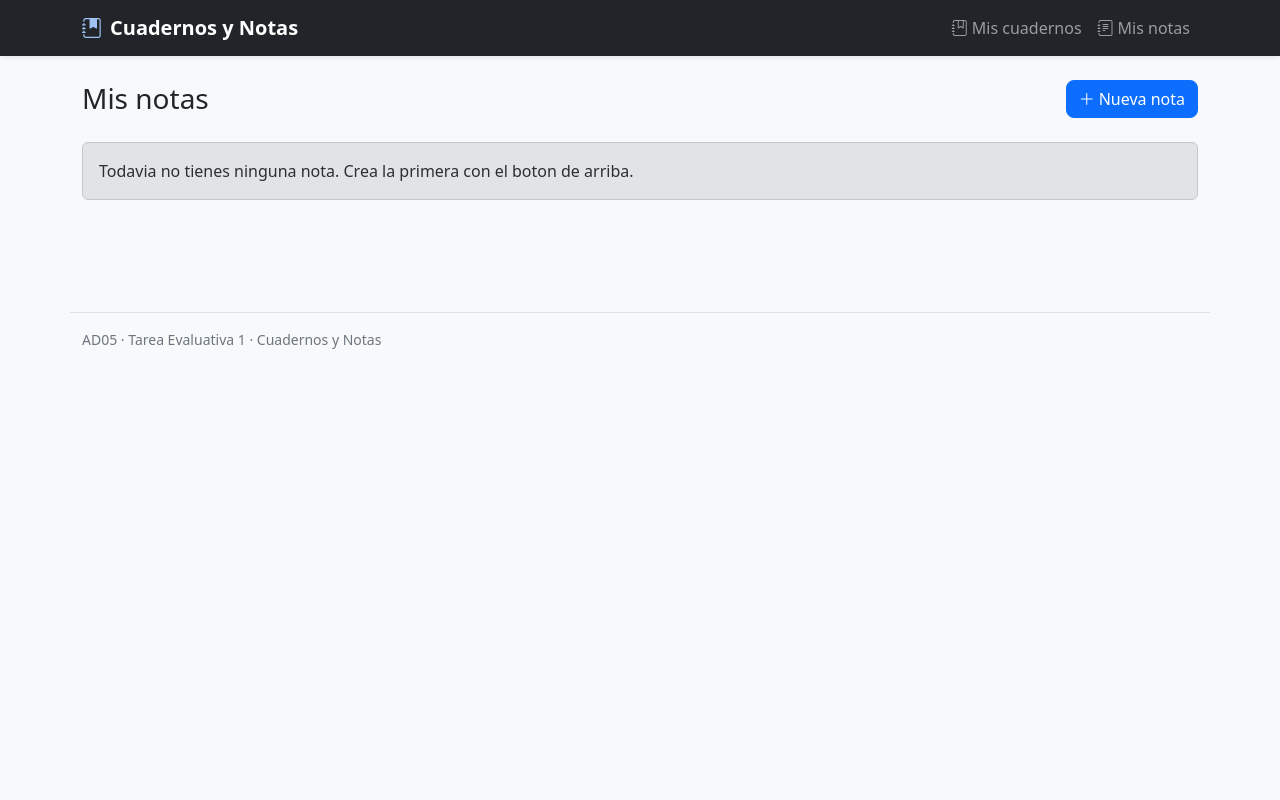
After one commit to mariadmartin/AD05_TareaEvaluativa01, a Spring Boot app: page /notas in a window 1280 px wide. The commit adds this page. Run offline with Spring Boot 4, Linux system fonts and the light colour scheme; data that the repository does not hold is empty.

Commit message:
Rediseña NotaController con rutas planas /notas y selector de cuaderno

```diff
--- a/src/main/java/eus/birt/dam/ad05/controller/NotaController.java
+++ b/src/main/java/eus/birt/dam/ad05/controller/NotaController.java
@@ -8,6 +8,8 @@ import org.springframework.web.bind.annotation.ModelAttribute;
 import org.springframework.web.bind.annotation.PathVariable;
 import org.springframework.web.bind.annotation.PostMapping;
 import org.springframework.web.bind.annotation.RequestMapping;
+import org.springframework.web.bind.annotation.RequestParam;
+import org.springframework.web.servlet.mvc.support.RedirectAttributes;
 
 import eus.birt.dam.ad05.entity.Cuaderno;
 import eus.birt.dam.ad05.entity.Nota;
@@ -15,8 +17,10 @@ import eus.birt.dam.ad05.service.CuadernoService;
 import eus.birt.dam.ad05.service.NotaService;
 import jakarta.validation.Valid;
 
+import java.util.List;
+
 @Controller
-@RequestMapping("/cuadernos/{cuadernoId}/notas")
+@RequestMapping("/notas")
 public class NotaController {
 
 	private final NotaService notaService;
@@ -28,95 +32,99 @@ public class NotaController {
 	}
 
 	// ------- LISTAR --------
-	// Read: listar las notas de un cuaderno
+	// Read: listar las notas, todas o solo las de un cuaderno concreto (filtro opcional)
 	@GetMapping
-	public String list(@PathVariable Long cuadernoId, Model model) {
-		Cuaderno cuaderno = cuadernoService.buscarPorId(cuadernoId)
-				.orElseThrow(() -> new RuntimeException("Cuaderno no encontrado: " + cuadernoId));
-		model.addAttribute("cuaderno", cuaderno);
-		model.addAttribute("notas", notaService.listarPorCuaderno(cuadernoId));
+	public String list(@RequestParam(required = false) Long cuadernoId, Model model) {
+		if (cuadernoId != null) {
+			Cuaderno cuaderno = cuadernoService.buscarPorId(cuadernoId)
+					.orElseThrow(() -> new RuntimeException("Cuaderno no encontrado: " + cuadernoId));
+			model.addAttribute("notas", notaService.listarPorCuaderno(cuadernoId));
+			model.addAttribute("cuadernoFiltro", cuaderno);
+		} else {
+			model.addAttribute("notas", notaService.listar());
+		}
 		return "notas/list";
 	}
 
 	// ------- CREAR --------
 	// Create (paso 1/2): mostrar el formulario de alta vacio (GET)
 	@GetMapping("/nueva")
-	public String newNota(@PathVariable Long cuadernoId, Model model) {
-
-		// anadimos nota al modelo para la vista
+	public String newNota(Model model, RedirectAttributes redirectAttributes) {
+		List<Cuaderno> cuadernos = cuadernoService.listar();
+		// si no hay ningun cuaderno, no se puede elegir uno: avisamos y no mostramos el formulario
+		if (cuadernos.isEmpty()) {
+			redirectAttributes.addFlashAttribute("mensaje", "Debes crear un cuaderno antes de poder anadir una nota.");
+			return "redirect:/cuadernos";
+		}
+		// anadimos nota vacia y la lista de cuadernos (para el select) al modelo para la vista
 		model.addAttribute("nota", new Nota());
+		model.addAttribute("cuadernos", cuadernos);
 		return "notas/form";
 	}
 
 	// Create (paso 2/2): procesar el formulario de alta (POST)
 	@PostMapping("/nueva")
-	public String create(@PathVariable Long cuadernoId, @Valid @ModelAttribute Nota nota, BindingResult result) {
+	public String create(@Valid @ModelAttribute Nota nota, BindingResult result,
+			@RequestParam Long cuadernoId, Model model) {
 
-		if (result.hasErrors()) {
+		// comprobamos en el servidor que el cuaderno elegido en el select realmente existe
+		boolean cuadernoValido = cuadernoService.buscarPorId(cuadernoId).isPresent();
+
+		if (result.hasErrors() || !cuadernoValido) {
+			model.addAttribute("cuadernos", cuadernoService.listar());
+			model.addAttribute("cuadernoIdSeleccionado", cuadernoId);
+			if (!cuadernoValido) {
+				model.addAttribute("errorCuaderno", "El cuaderno seleccionado no existe. Elige uno de la lista.");
+			}
 			return "notas/form";
 		}
 
-		// creamos la nota nueva
+		// creamos la nota nueva, asociada al cuaderno elegido
 		notaService.crear(nota, cuadernoId);
-		return "redirect:/cuadernos/" + cuadernoId + "/notas";
+		return "redirect:/notas";
 	}
 
 	// ------- EDITAR --------
 	// Update (paso 1/2): mostrar el formulario con los datos actuales (GET)
 	@GetMapping("/{id}/editar")
-	public String editForm(@PathVariable Long cuadernoId, @PathVariable Long id, Model model) {
-
+	public String editForm(@PathVariable Long id, Model model) {
 		// buscamos la nota a editar por su id
 		Nota nota = notaService.buscarPorId(id).orElseThrow(() -> new RuntimeException("Nota no encontrada: " + id));
-
-		// si la nota no pertenece a ese cuaderno
-		if (!nota.getCuaderno().getId().equals(cuadernoId)) {
-			throw new RuntimeException("La nota no pertenece a ese cuaderno");
-		}
-
-		// anadimos nota al modelo para la vista
+		// anadimos nota, la lista de cuadernos (para el select) y el cuaderno actual al modelo
 		model.addAttribute("nota", nota);
+		model.addAttribute("cuadernos", cuadernoService.listar());
+		model.addAttribute("cuadernoIdSeleccionado", nota.getCuaderno().getId());
 		return "notas/form";
 	}
 
 	// Update (paso 2/2): procesar la edicion (POST)
 	@PostMapping("/{id}/editar")
-	public String update(@PathVariable Long cuadernoId, @PathVariable Long id, @Valid @ModelAttribute Nota nota,
-			BindingResult result) {
+	public String update(@PathVariable Long id, @Valid @ModelAttribute Nota nota, BindingResult result,
+			@RequestParam Long cuadernoId, Model model) {
 
-		if (result.hasErrors()) {
+		// comprobamos en el servidor que el cuaderno elegido en el select realmente existe
+		boolean cuadernoValido = cuadernoService.buscarPorId(cuadernoId).isPresent();
+
+		if (result.hasErrors() || !cuadernoValido) {
+			model.addAttribute("cuadernos", cuadernoService.listar());
+			model.addAttribute("cuadernoIdSeleccionado", cuadernoId);
+			if (!cuadernoValido) {
+				model.addAttribute("errorCuaderno", "El cuaderno seleccionado no existe. Elige uno de la lista.");
+			}
 			return "notas/form";
 		}
 
-		// buscamos la nota a actualizar por su id
-		Nota notaActual = notaService.buscarPorId(id)
-				.orElseThrow(() -> new RuntimeException("Nota no encontrada: " + id));
-
-		// si la nota no pertenece a este cuaderno
-		if (!notaActual.getCuaderno().getId().equals(cuadernoId)) {
-			throw new RuntimeException("La nota no pertenece a ese cuaderno");
-		}
-
+		// actualizamos la nota existente (puede cambiar de cuaderno sin duplicarse ni eliminarse)
 		notaService.actualizar(id, nota, cuadernoId);
-		return "redirect:/cuadernos/" + cuadernoId + "/notas";
+		return "redirect:/notas";
 	}
 
 	// ------- ELIMINAR --------
 	// Delete: eliminar una nota
 	@PostMapping("/{id}/eliminar")
-	public String delete(@PathVariable Long cuadernoId, @PathVariable Long id) {
-
-		// buscamos la nota a eliminar por su id
-		Nota nota = notaService.buscarPorId(id)
-				.orElseThrow(() -> new RuntimeException("Nota no encontrada: " + id));
-
-		// si la nota no pertenece a ese cuaderno
-		if (!nota.getCuaderno().getId().equals(cuadernoId)) {
-			throw new RuntimeException("La nota no pertenece a ese cuaderno");
-		}
-
+	public String delete(@PathVariable Long id) {
 		notaService.eliminar(id);
-		return "redirect:/cuadernos/" + cuadernoId + "/notas";
+		return "redirect:/notas";
 	}
 
 }
--- a/src/main/java/eus/birt/dam/ad05/entity/Nota.java
+++ b/src/main/java/eus/birt/dam/ad05/entity/Nota.java
@@ -4,6 +4,8 @@ import java.time.LocalDate;
 
 import jakarta.persistence.*;
 import jakarta.validation.constraints.*;
+
+import org.springframework.format.annotation.DateTimeFormat;
 
 @Entity
 @Table(name = "nota")
@@ -24,6 +26,7 @@ public class Nota {
 	private String contenido;
 
 	@NotNull(message = "La fecha es obligatoria")
+	@DateTimeFormat(iso = DateTimeFormat.ISO.DATE)
 	@Column(name = "fecha", nullable = false)
 	private LocalDate fecha;
 
--- a/src/main/java/eus/birt/dam/ad05/repository/NotaRepository.java
+++ b/src/main/java/eus/birt/dam/ad05/repository/NotaRepository.java
@@ -1,6 +1,7 @@
 package eus.birt.dam.ad05.repository;
 
 import java.util.List;
+
 import eus.birt.dam.ad05.entity.Nota;
 
 import org.springframework.data.jpa.repository.JpaRepository;
--- a/src/main/resources/templates/cuadernos/list.html
+++ b/src/main/resources/templates/cuadernos/list.html
@@ -14,6 +14,8 @@
         </a>
     </div>
 
+    <div th:if="${mensaje != null}" class="alert alert-info" th:text="${mensaje}"></div>
+
     <div th:if="${#lists.isEmpty(cuadernos)}" class="alert alert-secondary">
         Todavia no tienes ningun cuaderno. Crea el primero con el boton de arriba.
     </div>
@@ -26,7 +28,7 @@
                     <h6 class="card-subtitle text-muted" th:text="${cuaderno.materia}">Materia</h6>
                 </div>
                 <div class="card-footer bg-white border-top-0 d-flex justify-content-between align-items-center pb-3">
-                    <a class="btn btn-sm btn-outline-secondary" th:href="@{/cuadernos/{id}/notas(id=${cuaderno.id})}">
+                    <a class="btn btn-sm btn-outline-secondary" th:href="@{/notas(cuadernoId=${cuaderno.id})}">
                         <i class="bi bi-journal-text me-1"></i>Notas
                     </a>
                     <div class="btn-group" role="group">
--- a/src/main/resources/templates/fragments/layout.html
+++ b/src/main/resources/templates/fragments/layout.html
@@ -30,6 +30,11 @@
                         <i class="bi bi-journal-bookmark me-1"></i>Mis cuadernos
                     </a>
                 </li>
+                <li class="nav-item">
+                    <a class="nav-link" th:href="@{/notas}">
+                        <i class="bi bi-journal-text me-1"></i>Mis notas
+                    </a>
+                </li>
             </ul>
         </div>
     </div>
--- /dev/null
+++ b/src/main/resources/templates/notas/list.html
@@ -0,0 +1,59 @@
+<!DOCTYPE html>
+<html lang="es" xmlns:th="http://www.thymeleaf.org">
+<head th:replace="~{fragments/layout :: head('Mis notas')}"></head>
+<body class="bg-light">
+
+<nav th:replace="~{fragments/layout :: nav}"></nav>
+
+<main class="container pb-5">
+
+    <div class="d-flex justify-content-between align-items-center mb-4">
+        <h1 class="h3 mb-0" th:text="${cuadernoFiltro != null} ? 'Notas de ' + ${cuadernoFiltro.titulo} : 'Mis notas'">Mis notas</h1>
+        <a class="btn btn-primary" th:href="@{/notas/nueva}">
+            <i class="bi bi-plus-lg me-1"></i>Nueva nota
+        </a>
+    </div>
+
+    <div th:if="${cuadernoFiltro != null}" class="alert alert-light border d-flex justify-content-between align-items-center">
+        <span>Mostrando solo las notas de este cuaderno.</span>
+        <a class="btn btn-sm btn-outline-secondary" th:href="@{/notas}">Ver todas las notas</a>
+    </div>
+
+    <div th:if="${#lists.isEmpty(notas)}" class="alert alert-secondary">
+        Todavia no tienes ninguna nota. Crea la primera con el boton de arriba.
+    </div>
+
+    <div class="list-group">
+        <div class="list-group-item py-3" th:each="nota : ${notas}">
+            <div class="d-flex justify-content-between align-items-start">
+                <div class="me-3">
+                    <div class="d-flex align-items-center gap-2 mb-1">
+                        <h5 class="mb-0" th:text="${nota.titulo}">Titulo de la nota</h5>
+                        <span class="badge text-bg-primary" th:text="${nota.cuaderno.titulo}">Cuaderno</span>
+                        <span class="badge text-bg-light border" th:text="${#temporals.format(nota.fecha, 'dd/MM/yyyy')}">01/01/2026</span>
+                    </div>
+                    <p class="mb-0 text-secondary" th:text="${#strings.abbreviate(nota.contenido, 140)}">Contenido de la nota...</p>
+                </div>
+                <div class="btn-group flex-shrink-0" role="group">
+                    <a class="btn btn-sm btn-outline-primary" title="Editar"
+                       th:href="@{/notas/{id}/editar(id=${nota.id})}">
+                        <i class="bi bi-pencil-fill"></i>
+                    </a>
+                    <form th:action="@{/notas/{id}/eliminar(id=${nota.id})}"
+                          method="post" class="d-inline"
+                          onsubmit="return confirm('Eliminar esta nota?');">
+                        <button type="submit" class="btn btn-sm btn-outline-danger" title="Eliminar">
+                            <i class="bi bi-trash-fill"></i>
+                        </button>
+                    </form>
+                </div>
+            </div>
+        </div>
+    </div>
+
+</main>
+
+<footer th:replace="~{fragments/layout :: footer}"></footer>
+
+</body>
+</html>
```
Also changed, not shown: src/main/java/eus/birt/dam/ad05/service/NotaService.java (+6 -1 lines), src/main/resources/templates/notas/form.html (added, +63 -0 lines).
